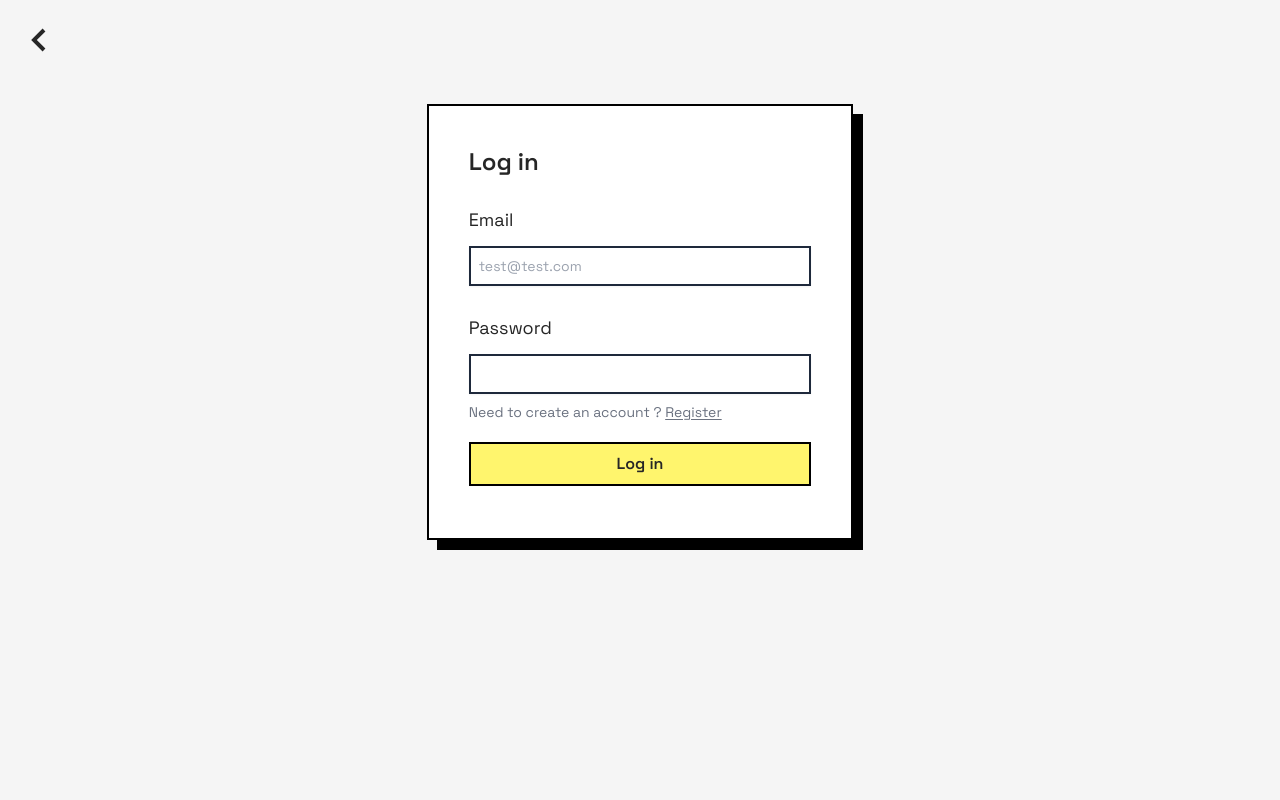
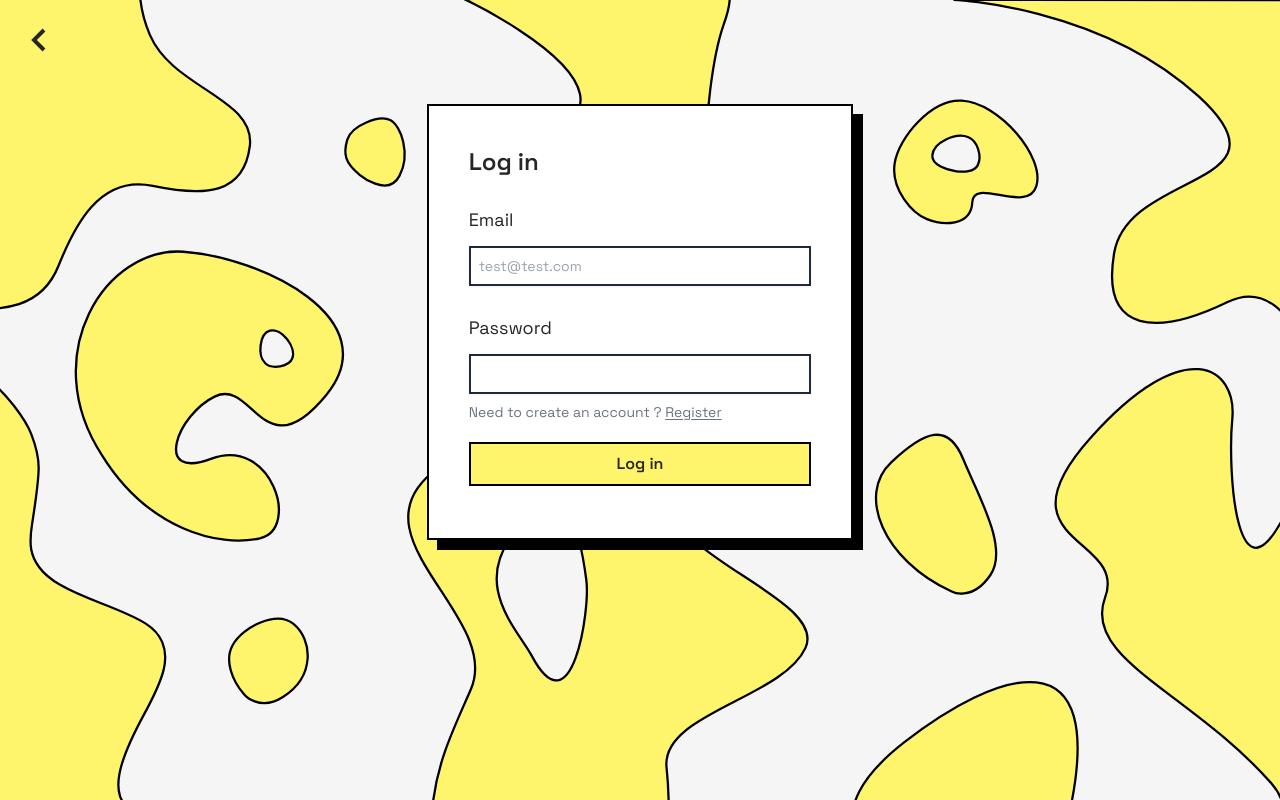
Before and after one commit to bastien707/icarus, a Next.js app: page /login in a window 1280 px wide. Built offline with nearby package versions, Linux system fonts and the light colour scheme.

Commit message:
feat: background image for login pages

```diff
--- a/src/app/(auth)/layout.tsx
+++ b/src/app/(auth)/layout.tsx
@@ -1,14 +1,16 @@
+"use client";
+
 import "../globals.css";
 import { Space_Grotesk } from "next/font/google";
 import Link from "next/link";
 import { route } from "@/lib/constants/route";
-import {BiChevronLeft} from "react-icons/bi";
+import { BiChevronLeft } from "react-icons/bi";
 
 const spaceGrotesk = Space_Grotesk({
   subsets: ["latin"],
 });
 
-export default async function RootLayout({
+export default function RootLayout({
   children,
 }: {
   children: React.ReactNode;
@@ -16,8 +18,14 @@ export default async function RootLayout({
   return (
     <html lang="en">
       <body className={spaceGrotesk.className}>
+        <div
+          className="w-full h-full fixed top-0 left-0 bg-no-repeat bg-cover -z-50"
+          style={{ backgroundImage: "url(/loginBackground.svg)" }}
+        ></div>
         <header className="mt-4 ml-4">
-          <Link href={route.HOME}><BiChevronLeft size={48}/></Link>
+          <Link href={route.HOME}>
+            <BiChevronLeft size={48} />
+          </Link>
         </header>
         {children}
       </body>
```
Also changed, not shown: public/loginBackground.svg (added), public/loginBackgroundPurple.svg (added).
